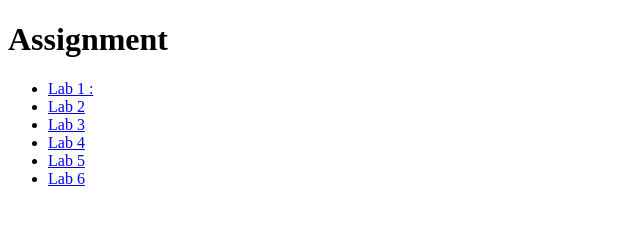
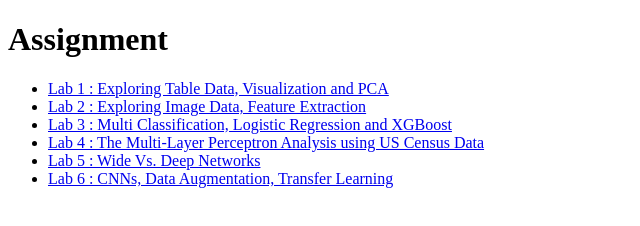
Before and after one commit to bataju44/CS2022, a plain HTML site: page index.html in a window 1280 px wide. Shown: the whole page, without its empty margins (0-640 px from the left). Drawn offline with Linux system fonts and the light colour scheme.

Commit message:
edited index

```diff
--- a/index.html
+++ b/index.html
@@ -7,12 +7,12 @@
 <body>
   <h1>Assignment</h1>
   <ul>
-    <li><a href="Lab1.html">Lab 1 : </a></li>
-    <li><a href="Lab2.html">Lab 2</a></li>
-    <li><a href="Lab3.html">Lab 3</a></li>
-    <li><a href="Lab4.html">Lab 4</a></li>
-    <li><a href="Lab5.html">Lab 5</a></li>
-    <li><a href="Lab6.html">Lab 6</a></li>
+    <li><a href="Lab1.html">Lab 1 : Exploring Table Data, Visualization and PCA</a></li>
+    <li><a href="Lab2.html">Lab 2 : Exploring Image Data, Feature Extraction</a></li>
+    <li><a href="Lab3.html">Lab 3 : Multi Classification, Logistic Regression and XGBoost</a></li>
+    <li><a href="Lab4.html">Lab 4 : The Multi-Layer Perceptron Analysis using US Census Data</a></li>
+    <li><a href="Lab5.html">Lab 5 : Wide Vs. Deep Networks</a></li>
+    <li><a href="Lab6.html">Lab 6 : CNNs, Data Augmentation, Transfer Learning </a></li>
   </ul>
 </body>
 </html>
```
